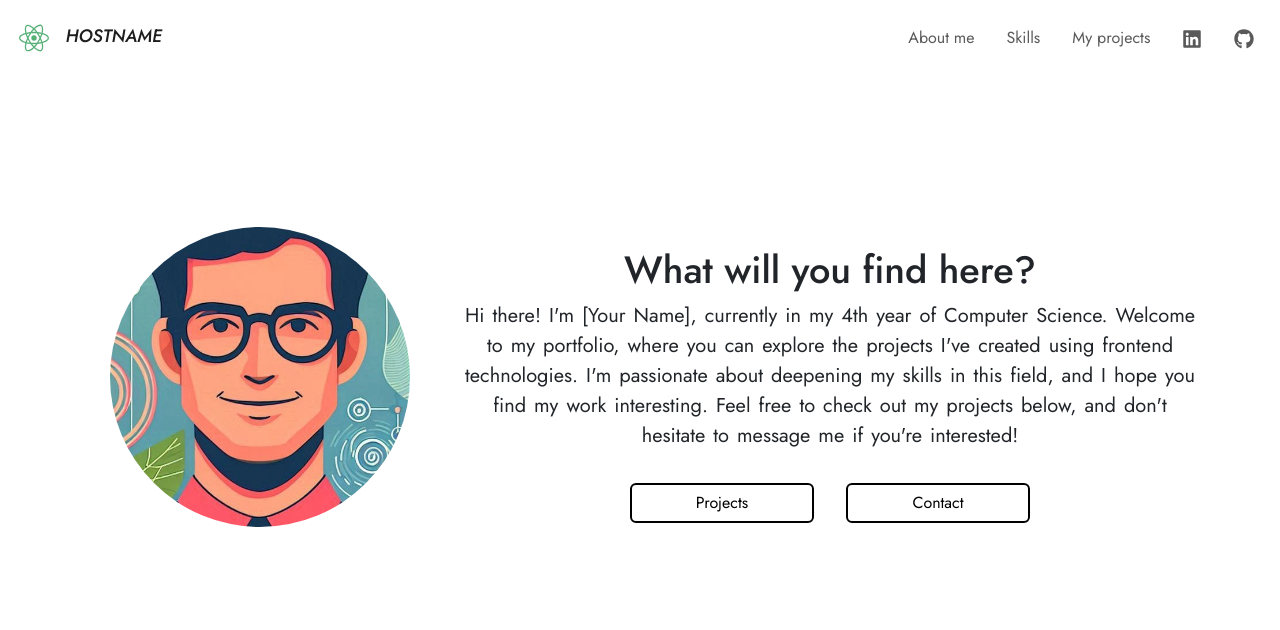
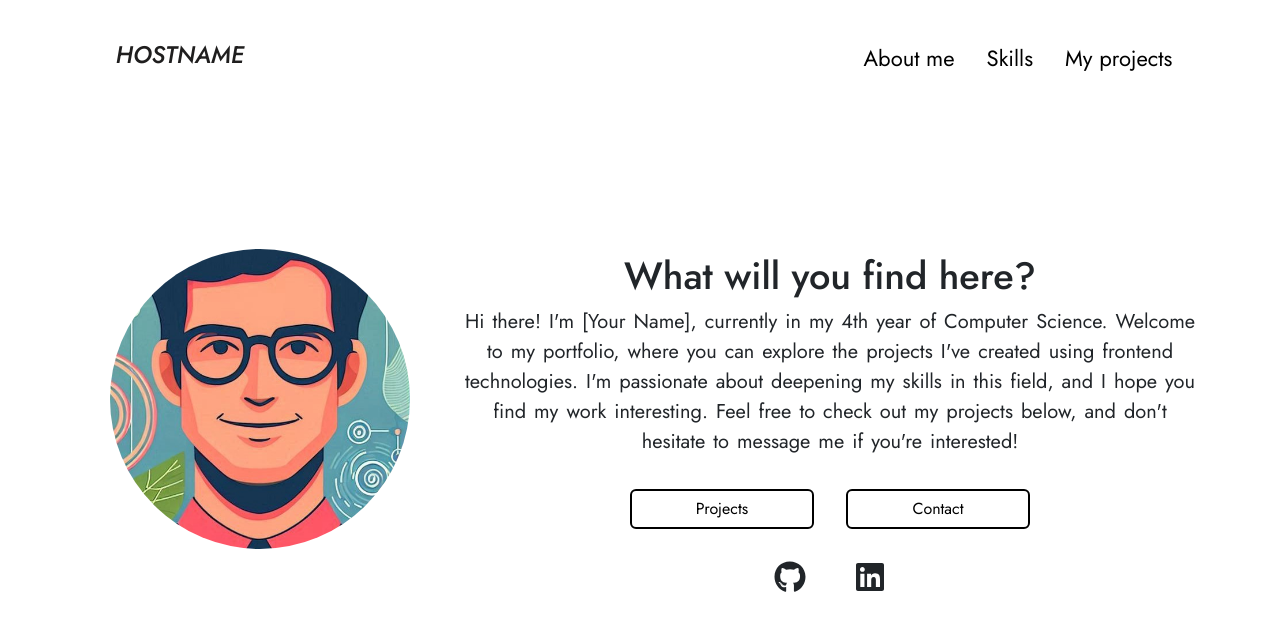
Before and after one commit to Bastian142000/portfolio, a React (Create React App) app: page / in a window 1280 px wide. Shown: the top 630 px of the page. Built offline with nearby package versions, Linux system fonts and the light colour scheme.

Commit message:
Navbar style changes added

```diff
--- a/src/App.js
+++ b/src/App.js
@@ -25,13 +25,12 @@ export default function App() {
 
 function NavbarPortfolio() {
   return (
-    <div>
+    <Container>
       {/* Inicio del navbar, la clase Navbar es el contenedor principal y tiene todos los estilos necesarios */}
-      <Navbar id="navbar" className="m-2" expand="sm">
+      <Navbar id="navbar" className="m-2 mt-4" expand="sm">
         {/* Marca o Logo que se puede mostrar en el navbar */}
         <div className="d-sm mx-auto">
           <Navbar.Brand href="#">
-            <IoLogoReact size={32} color="#56b177" />
             <h1 id="navbar-title-lg" className="d-none d-sm-inline">
               HOSTNAME
             </h1>
@@ -43,8 +42,8 @@ function NavbarPortfolio() {
           className="d-sm-none mx-auto"
           style={{ marginTop: "2.5rem", paddingRight: "1rem" }}
         >
-          <Navbar.Brand href="#home" className="text-center">
-            <h1 id="navbar-title-sm">Bastián Prado L.</h1>
+          <Navbar.Brand href="#home">
+            <h1 id="navbar-title-sm text-center">HOSTNAME</h1>
           </Navbar.Brand>
         </div>
 
@@ -60,16 +59,10 @@ function NavbarPortfolio() {
             <Nav.Link id="nav-links">About me</Nav.Link>
             <Nav.Link id="nav-links">Skills</Nav.Link>
             <Nav.Link id="nav-links">My projects</Nav.Link>
-            <Nav.Link id="nav-links">
-              <FaLinkedin size={20} />
-            </Nav.Link>
-            <Nav.Link id="nav-links">
-              <FaGithub size={20} />
-            </Nav.Link>
           </Nav>
         </Navbar.Collapse>
       </Navbar>
-    </div>
+    </Container>
   );
 }
 
@@ -98,6 +91,10 @@ function AboutMe() {
             <Button variant="dark">Projects</Button>
             <Button variant="dark">Contact</Button>
           </span>
+          <span className="aboutme-icons">
+            <FaGithub size={32} className="git-icon" />
+            <FaLinkedin size={32} className="linkedin-icon" />
+          </span>
         </Col>
       </Row>
     </Container>
--- a/src/index.css
+++ b/src/index.css
@@ -22,10 +22,44 @@
 }
 
 #navbar-title-lg {
-  font-size: 18px;
+  font-size: 24px;
   font-style: italic;
   padding-left: 1rem;
   color: rgb(31, 30, 30);
+}
+
+#nav-links {
+  font-size: 22px;
+}
+
+#nav-links {
+  position: relative;
+  color: black; /* Color del texto del enlace */
+  text-decoration: none; /* Eliminar subrayado predeterminado */
+  padding-bottom: 5px; /* Espacio para la línea */
+  transition: color 0.3s ease; /* Suavizar la transición del color */
+}
+
+#nav-links::after {
+  content: "";
+  position: absolute;
+  width: 0;
+  height: 2px;
+  bottom: 0;
+  left: 50%;
+  background-color: black; /* Color de la línea */
+  transition: width 0.3s ease, left 0.3s ease;
+}
+
+#nav-links:hover::after,
+#nav-links:focus::after {
+  width: 100%;
+  left: 0;
+}
+
+#nav-links:hover,
+#nav-links:focus {
+  color: black; /* Cambiar el color del enlace al hacer hover o focus */
 }
 
 #navbar-title-lg:hover {
@@ -87,3 +121,26 @@
   background-color: white;
   color: black;
 }
+
+.aboutme-icons {
+  display: inline-flex;
+  justify-content: center;
+  gap: 3rem;
+}
+
+.git-icon:hover,
+.linkedin-icon:hover {
+  color: #35945b;
+}
+
+@media (max-width: 768px) {
+  .aboutme-container {
+    margin-top: 5rem;
+  }
+}
+
+@media (max-width: 576px) {
+  .aboutme-container {
+    margin-top: 3rem;
+  }
+}
```
